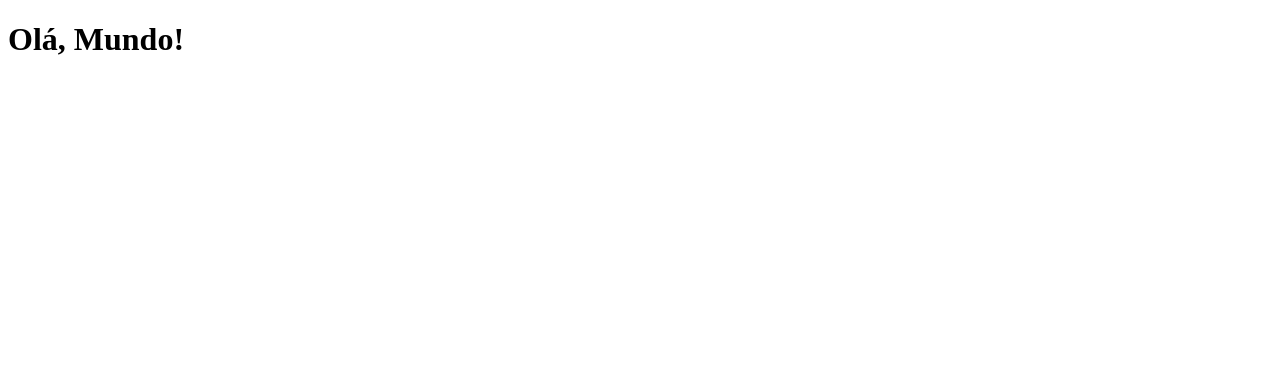
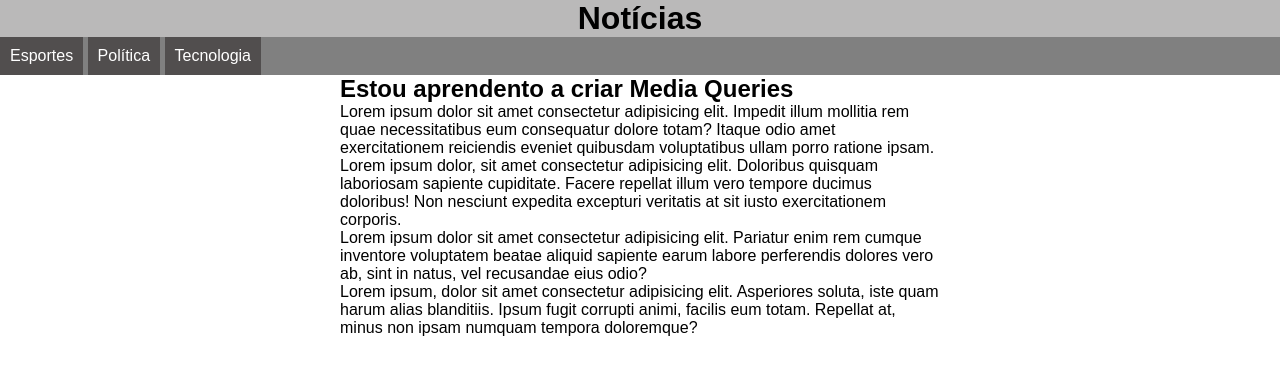
Before and after one commit to Anehelly/html-css, a plain HTML site: page exercícios/ex.026/mq001/index.html in a window 1280 px wide. Drawn offline with Linux system fonts and the light colour scheme.

Commit message:
att exercício 26

```diff
--- /dev/null
+++ b/exercícios/ex.026/mq001/estilos/impressora.css
@@ -0,0 +1,26 @@
+@charset "UTF-8";
+
+/*Estilo para impressora*/
+
+*{
+    margin: 10px;
+    padding: 10px;
+}
+
+html{
+    font-family: 'Courier New', Courier, monospace;
+    font-size: 1.5em;
+    line-height: 1.5em;
+}
+
+menu{
+    display: none;
+}
+
+article::after{
+    content: 'Este artigo foi impresso através do site www.cursoemvideo.com';
+}
+
+article{
+    width: 100%;
+}
--- /dev/null
+++ b/exercícios/ex.026/mq001/estilos/tela.css
@@ -0,0 +1,41 @@
+@charset "UTF-8";
+
+/*Estilo para tela*/
+
+*{
+    margin: 0px;
+    padding: 0px;
+}
+
+html{
+    font-family: Arial, Helvetica, sans-serif;
+    font-size: 1em;
+}
+
+header{
+    background-color: rgb(186, 185, 185);
+}
+
+header > h1 {
+    text-align: center;
+}
+
+menu ul {
+    list-style-type: none;
+    background-color: gray;
+
+}
+
+menu li {
+    display: inline-block;
+    background-color: rgb(81, 78, 78);
+    padding: 10px;
+    color: white;
+}
+
+article{
+    width: 600px;
+    margin: auto;
+    display: block;
+
+}
--- a/exercícios/ex.026/mq001/index.html
+++ b/exercícios/ex.026/mq001/index.html
@@ -4,8 +4,29 @@
     <meta charset="UTF-8">
     <meta name="viewport" content="width=device-width, initial-scale=1.0">
     <title>Media Query</title>
+    <!--Chamadas de Media Query-->
+    <link rel="stylesheet" href="estilos/tela.css" media="screen"> <!--Para tela-->
+    <link rel="stylesheet" href="estilos/impressora.css" media="print"><!--Para impressora-->
 </head>
 <body>
-  <h1>Olá, Mundo!</h1>
+  <header>
+    <h1>Notícias</h1>
+    <menu>
+        <ul>
+            <li>Esportes</li>
+            <li>Política</li>
+            <li>Tecnologia</li>
+        </ul>
+    </menu>
+  </header>
+  <main>
+    <article>
+        <h2>Estou aprendento a criar Media Queries</h2>
+        <p>Lorem ipsum dolor sit amet consectetur adipisicing elit. Impedit illum mollitia rem quae necessitatibus eum consequatur dolore totam? Itaque odio amet exercitationem reiciendis eveniet quibusdam voluptatibus ullam porro ratione ipsam.</p>
+        <p>Lorem ipsum dolor, sit amet consectetur adipisicing elit. Doloribus quisquam laboriosam sapiente cupiditate. Facere repellat illum vero tempore ducimus doloribus! Non nesciunt expedita excepturi veritatis at sit iusto exercitationem corporis.</p>
+        <p>Lorem ipsum dolor sit amet consectetur adipisicing elit. Pariatur enim rem cumque inventore voluptatem beatae aliquid sapiente earum labore perferendis dolores vero ab, sint in natus, vel recusandae eius odio?</p>
+        <p>Lorem ipsum, dolor sit amet consectetur adipisicing elit. Asperiores soluta, iste quam harum alias blanditiis. Ipsum fugit corrupti animi, facilis eum totam. Repellat at, minus non ipsam numquam tempora doloremque?</p>
+    </article>
+  </main>
 </body>
 </html>
```
